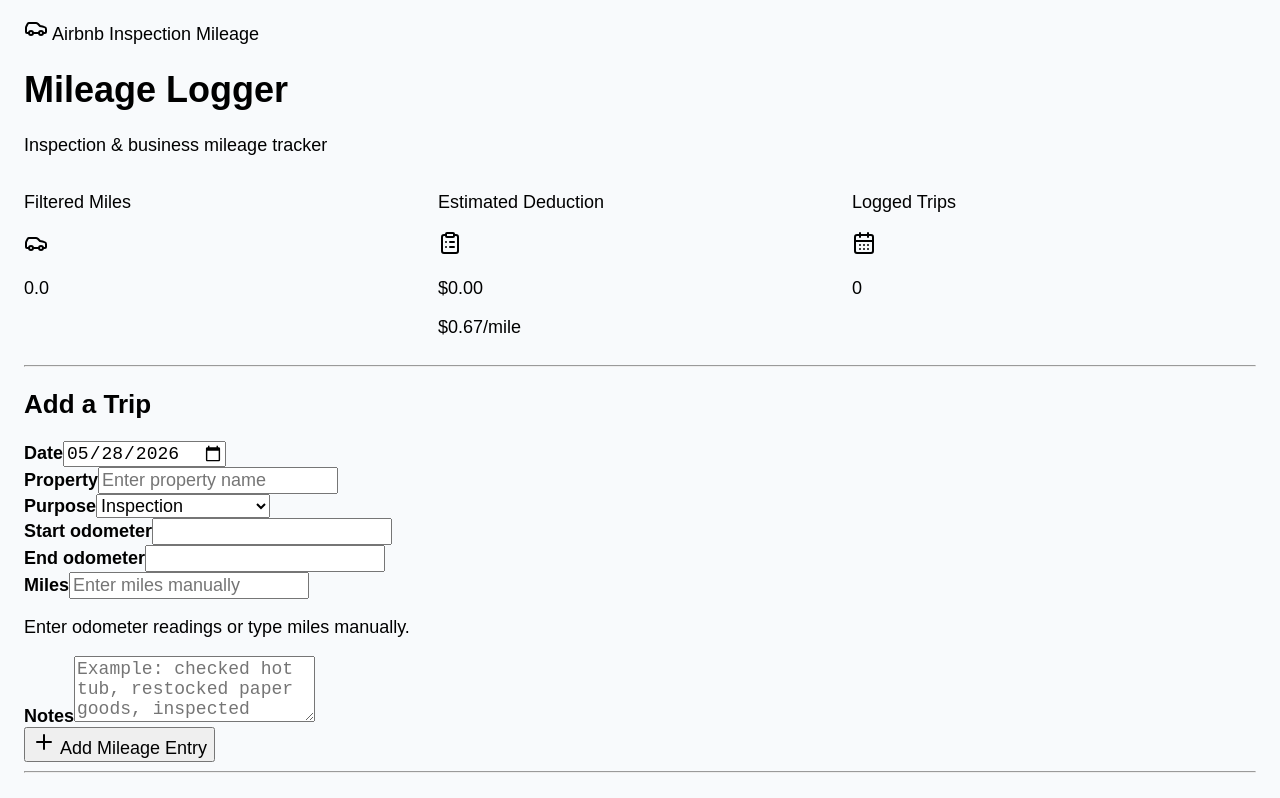
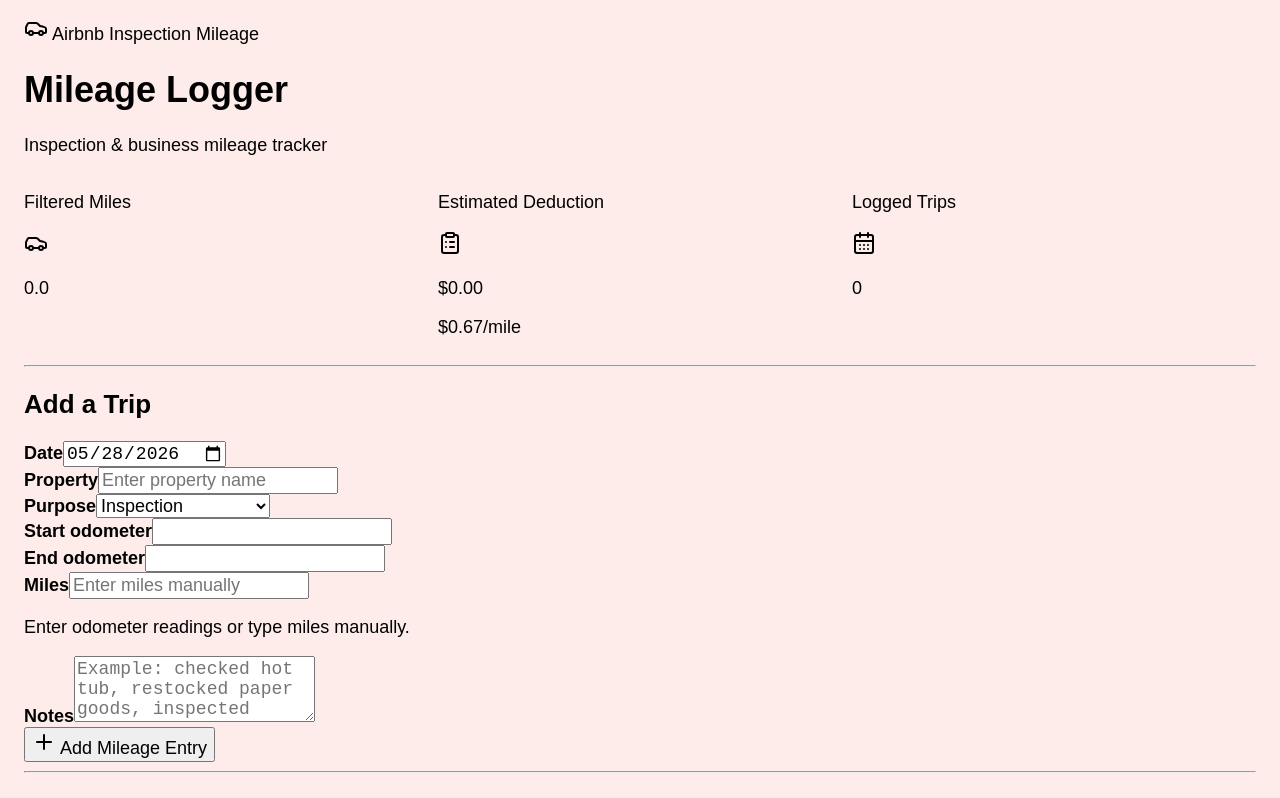
Before and after one commit to howmanymilestohome/airbnb-mileage-logger, a React (Vite) app: page / in a window 1280 px wide. Shown: the top 798 px of the page. Built offline with nearby package versions, Linux system fonts and the light colour scheme.

Commit message:
Update index.css

```diff
--- a/src/index.css
+++ b/src/index.css
@@ -1,7 +1,7 @@
 body {
   margin: 0;
   font-family: Arial, sans-serif;
-  background: #f8fafc;
+  background: rgba(248, 153, 141, 0.18);
   font-size: 18px;
 }
 
```
